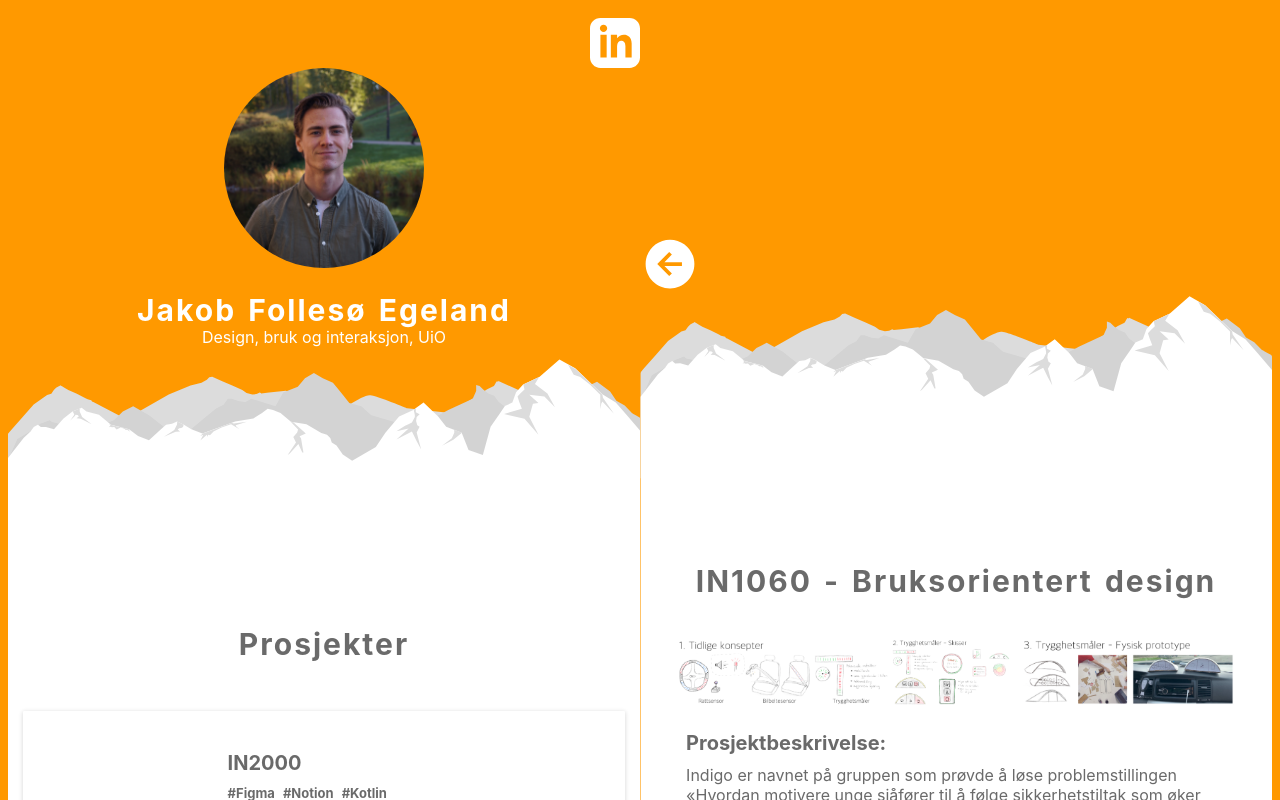
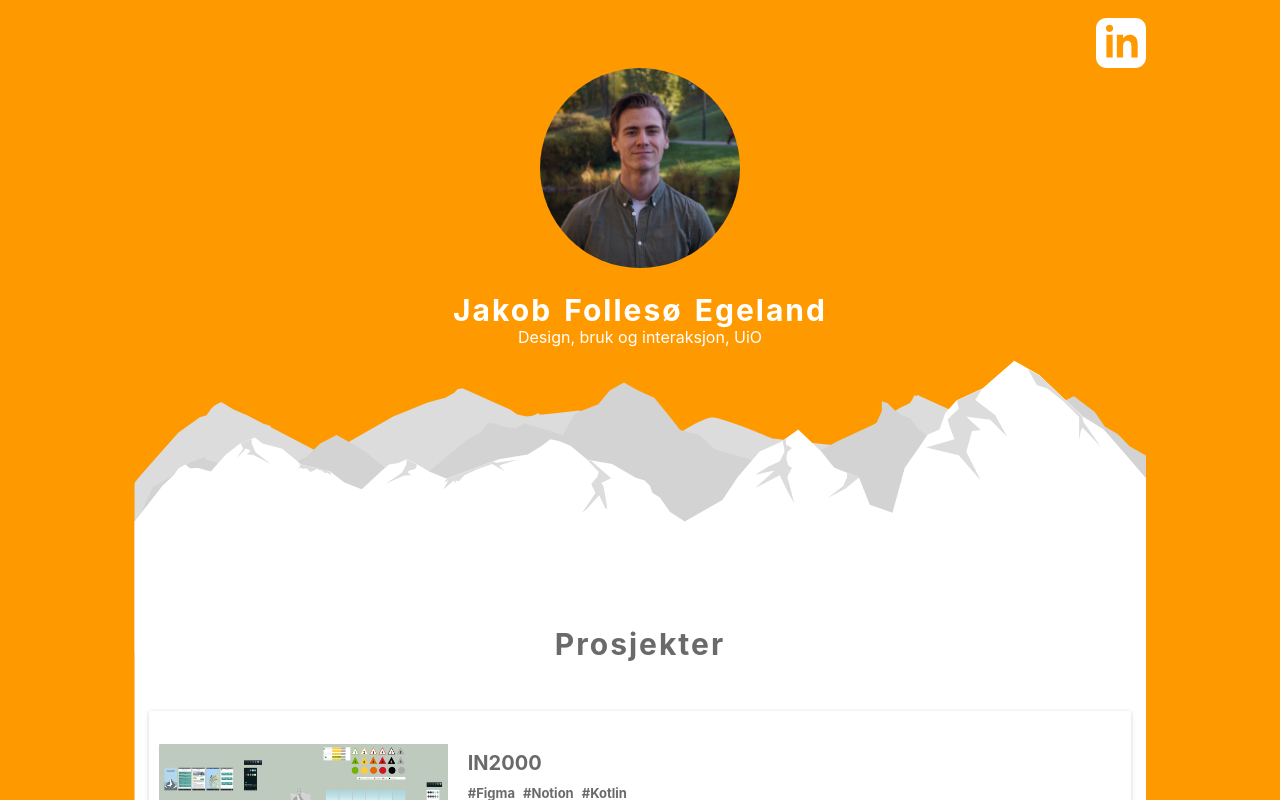
Before and after one commit to jakobegeland/portifolio, a React (Create React App) app: page /IN1060 in a window 1280 px wide. Shown: the top 800 px of the page. Built offline with nearby package versions, Linux system fonts and the light colour scheme.

Commit message:
Fungerende kode

```diff
--- a/src/components/BackButton.js
+++ b/src/components/BackButton.js
@@ -7,7 +7,7 @@ import {BrowserRouter as Router, Route, Switch, Link, Redirect, useHistory} from
 function BackButton(props) {
   let history = useHistory();
   function clickHandler() {
-    history.push("/");
+    history.push(process.env.PUBLIC_URL + '/');
   }
   return(
     <div className="back_btn_left">
--- a/src/index.js
+++ b/src/index.js
@@ -1,13 +1,12 @@
 import React from 'react';
 import ReactDOM from 'react-dom';
 import './style/index.css';
-import Home from './pages/Home';
+import App from './pages/App';
 import reportWebVitals from './reportWebVitals';
-import {BrowserRouter} from 'react-router-dom';
 
 ReactDOM.render(
   <div className="App">
-   <Home />
+   <App />
    </div>,
   document.getElementById('home')
 );
--- a/src/pages/App.js
+++ b/src/pages/App.js
@@ -11,22 +11,22 @@ import AjAj from '../pages/projects/AjAj';
 
 
 //import Icon from './Icon';
-import {Router, Route, Switch, IndexRoute} from 'react-router-dom';
+import {BrowserRouter, Route, Switch} from 'react-router-dom';
 
 function App() {
   return (
-    <>
-    <Home />
-    <Router>
+    <div className="App">
+      <BrowserRouter>
         <Switch>
           <Route path={process.env.PUBLIC_URL + '/'} component={Home} />
           <Route path="/IN1060" component={In1060} />
           <Route path="/IN2000" component={In2000} />
           <Route path="/IN3010" component={In3010} />
           <Route path="/IfiNavet" component={IfiNavet} />
+          //<Route path='*' component={AjAj} />
         </Switch>
-      </Router>
-    </>
+      </BrowserRouter>
+    </div>
   );
 }
 
--- a/src/pages/Home.js
+++ b/src/pages/Home.js
@@ -10,11 +10,8 @@ import In3010 from '../pages/projects/In3010';
 import IfiNavet from '../pages/projects/IfiNavet';
 import AjAj from '../pages/projects/AjAj';
 
-import {BrowserRouter as Router, Route, Switch} from 'react-router-dom';
-
 function Home(props) {
   return(
-    <Router>
     <div className="full_container">
       <div className="section">
         <Navfield />
@@ -26,14 +23,6 @@ function Home(props) {
         <InnholdBoks />
       </div>
     </div>
-    <Switch>
-      <Route exact path={process.env.PUBLIC_URL + '/'} component={Home} />
-      <Route path="/IN1060" component={In1060} />
-      <Route path="/IN2000" component={In2000} />
-      <Route path="/IN3010" component={In3010} />
-      <Route path="/IfiNavet" component={IfiNavet} />
-    </Switch>
-    </Router>
   );
 
 }
```
Lines whose indentation alone changed are shown as unchanged.
